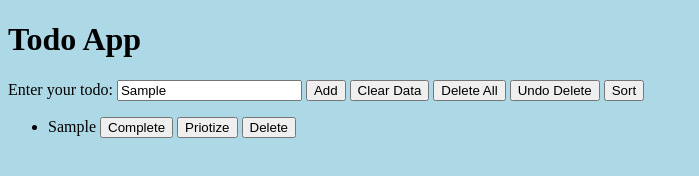
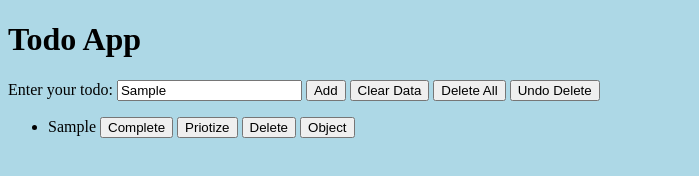
Before and after one commit to chenteiklim/todoAppAssignment, a plain HTML site: page index.html in a window 1280 px wide. Both pictures are taken after typing "Sample" into the empty fields and a click on the button "Add". Shown: the whole page, without its empty margins (0-699 px from the left). Drawn offline with Linux system fonts and the light colour scheme.

Commit message:
4January2023, (feat: passing paramter according to id)

```diff
--- a/app.js
+++ b/app.js
@@ -6,7 +6,7 @@ const deleteList=document.querySelector('#deleteList')
 const removeButton=document.querySelector('#removeButton')
 const loadButton = document.querySelector('#loadButton')
 
-'sadsadsa'
+
 // Event Listener: Add Todo Button
 addButton.addEventListener('click',addTodo)
 let nextId= 0
@@ -19,20 +19,32 @@ function addTodo(){
     const newTodo=`
     <li id="${id}">
     <span>${item}</span>
-    <button onclick="completeTodo(${id})">Complete</button>
+    <button onclick="completeTodo(${id},'${item}')">Complete</button>
     <button onclick="priotize(${id})">Priotize</button>
     <button onclick="deleteTodo(${id})">Delete</button>
+    <button onclick="objects(${id}'${item}')">Object</button>
     </li>`
 
     //append the new node
 
     todoList.insertAdjacentHTML('beforeend',newTodo)
     localStorage.setItem('todoArray', todoList.innerHTML)
+    return item
 }
+
+//change into object
+function objects(id,item){
+    console.log(item)
+    console.log(id)
+    const object={ID:id,ITEM:item}
+    console.log(object.ITEM)
+}
+
 
 
 // Feature: Complete Todo
 function completeTodo(id){
+
     const todoItem= document.querySelector(`li[id="${id}"]`)
     itemSpan=todoItem.children[0]
     itemSpan.toggleAttribute('done')
@@ -42,35 +54,13 @@ function completeTodo(id){
 }
 
 function priotize(id){
+    console.log(id)
     const todoItem =document.querySelector(`li[id="${id}"]`)
     todoItem.toggleAttribute('priority')
     const prioStatus=todoItem.classList.contains('priority')
     const priobutton=todoItem.children[2]
     priobutton.innerText=prioStatus?'Undo':'prioritize'
-
 }
-function sortByPriority() {
-    // Get all of the to-do items in the list
-    const todoItems = todoList.querySelectorAll('li');
-    console.log(todoItems)
-    // Sort the to-do items in order of priority
-    const sortedItems = [...todoItems].sort((a, b) => {
-      // If a has the "priority" class and b does not, a should come first
-      if (a.classList.contains('priority') && !b.classList.contains('priority')) {
-        return -1;
-      }
-      // If b has the "priority" class and a does not, b should come first
-      if (b.classList.contains('priority') && !a.classList.contains('priority')) {
-        return 1;
-      }
-      // If both a and b have the "priority" class or neither has it, their order should not change
-      console.log(a)
-      return 0;
-    });
-
-    // Remove all of the to-do items from the list
-
-  }
 
 
 function deleteTodo(id){
--- a/index.html
+++ b/index.html
@@ -18,7 +18,7 @@
         <input type="button" value="Clear Data" onclick="clearData()">
         <input type="button" value="Delete All" onclick="removeAll()">
         <input type="button" value="Undo Delete" onclick="undoDelete()">
-        <input type="button" value="Sort" onclick="sortByPriority()" >
+
     </form>
 
     <!-- Todo List -->
```
